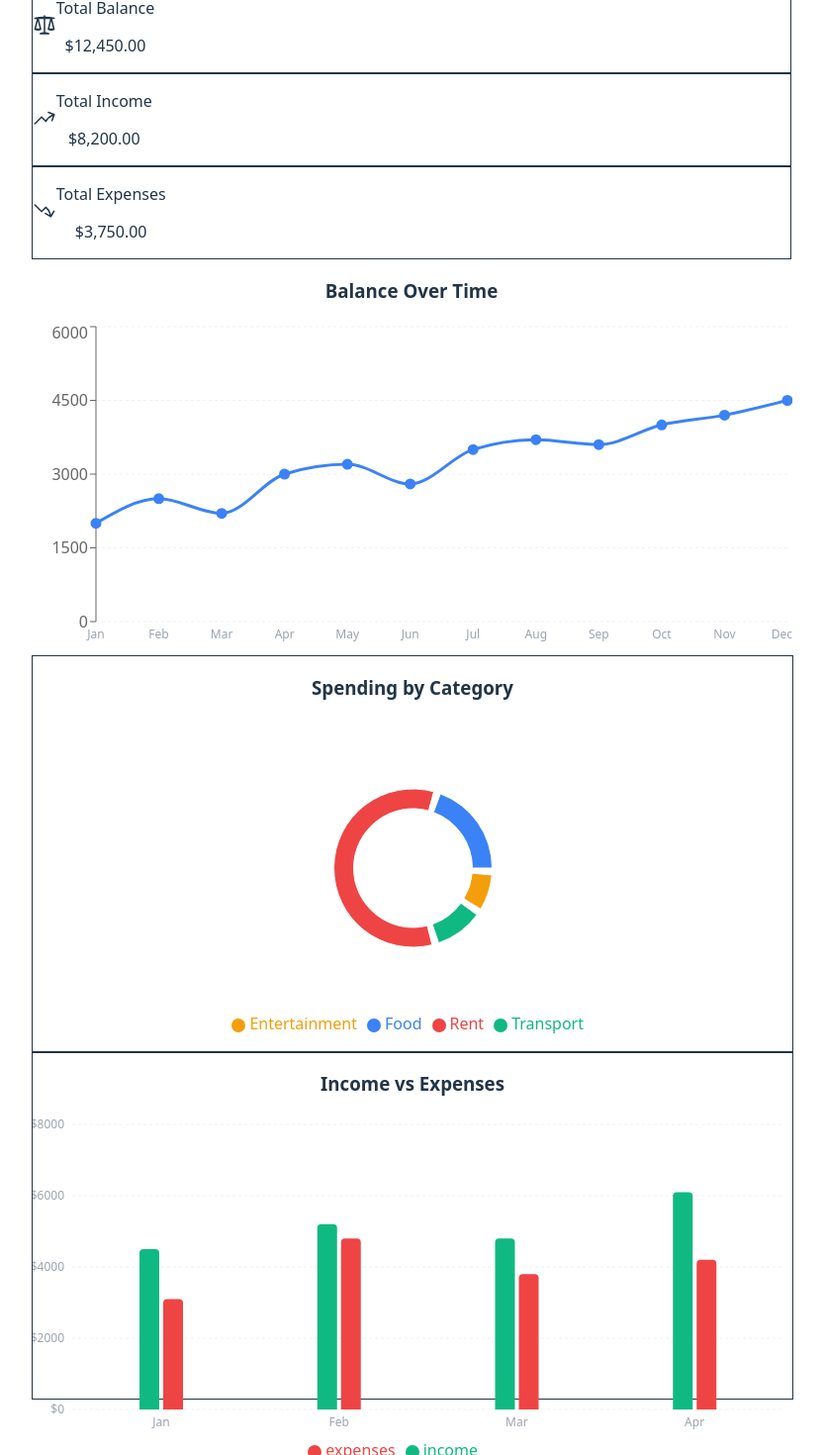
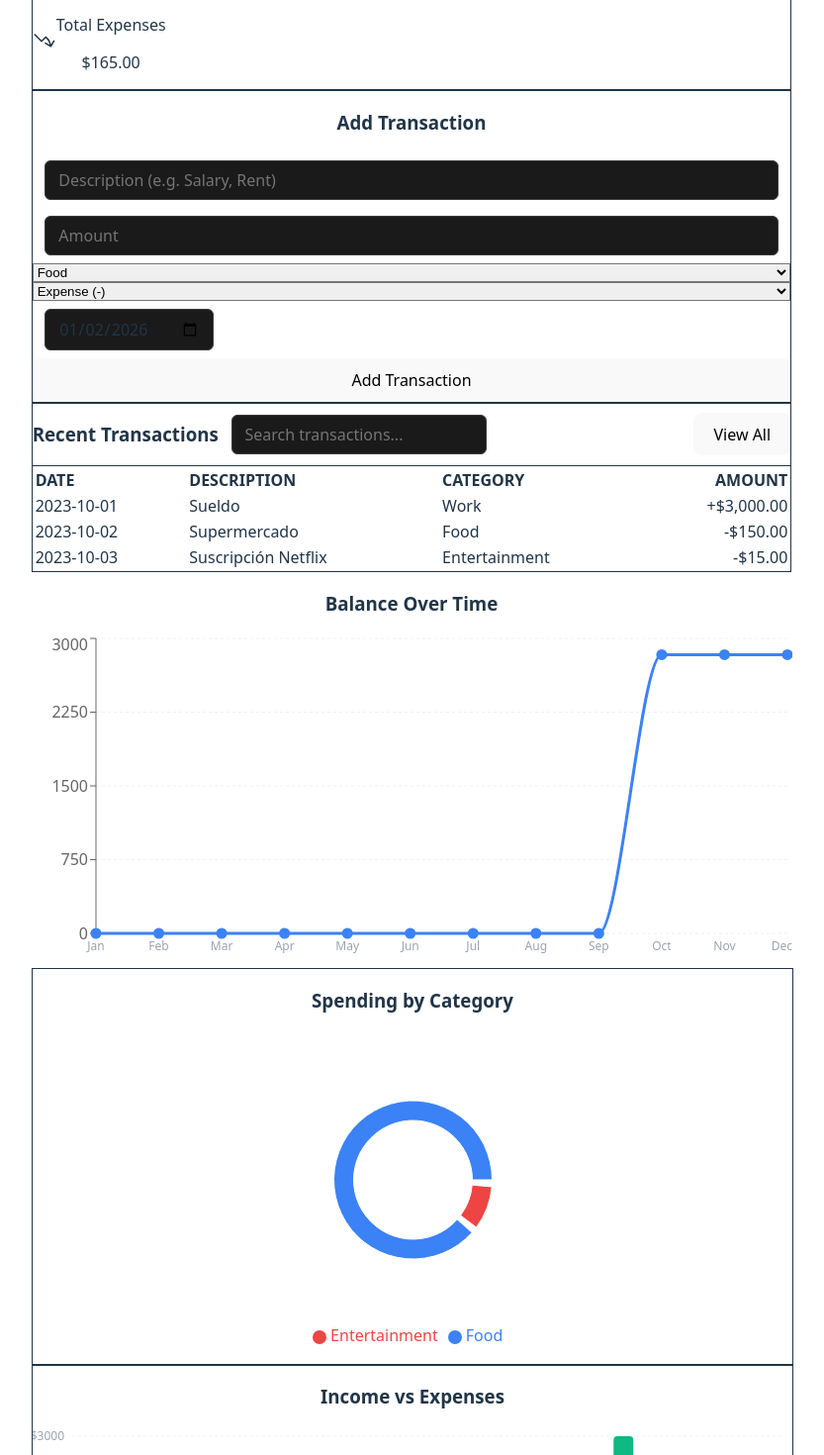
Before and after one commit to alef-garrido/bank-accnt-dashboard, a React (Vite) app: page / in a window 1280 px wide. Shown: the part 380-1850 px from the top of the page at 99% size, without its empty margins (224-1057 px from the left). Built offline with nearby package versions, Linux system fonts and the light colour scheme.

Commit message:
Add TransactionForm, persistence, and wire transactions to UI

```diff
--- a/src/App.tsx
+++ b/src/App.tsx
@@ -4,29 +4,51 @@ import { CategoryChart } from './components/CategoryChart'
 import { MonthlyComparisonChart } from './components/MonthlyComparisonChart'
 import { StatsGrid } from './components/StatsGrid'
 import { TransactionTable } from './components/TransactionTable'
+import { TransactionForm } from './components/TransactionForm'
+import { useLocalStorage } from './hooks/useLocalStorage'
+import type { Transaction } from './types'
+import { mockTransactions } from './types'
+import { calculateCategoryTotals, calculateMonthlyComparison, calculateBalanceOverTime } from './utils/dataHelpers'
 
 function App() {
+  const [transactions, setTransactions] = useLocalStorage<Transaction[]>('transactions', mockTransactions);
+  const totalIncome = transactions
+    .filter((t) => t.type === 'income')
+    .reduce((acc, t) => acc + t.amount, 0);
+
+  const totalExpenses = transactions
+    .filter((t) => t.type === 'expense')
+    .reduce((acc, t) => acc + t.amount, 0);
+
+  const totalBalance = totalIncome - totalExpenses;
   return (
     <div className='min-h-screen p-6 md:p-12'>
       <div className='max-w-7xl mx-auto'>
         <h1 className='text-3xl md:text-4xl font-bold text-gray-900 mb-8'>
           Financial Analytics Dashboard
         </h1>
-                  <div className='mt-8'>
-            <TransactionTable />
+        <StatsGrid totalBalance={totalBalance} totalIncome={totalIncome} totalExpenses={totalExpenses} />
+
+        {/* Transaction entry + list */}
+        <div className="mt-8 grid grid-cols-1 lg:grid-cols-3 gap-6">
+          <div className="lg:col-span-1">
+            <TransactionForm onAddTransaction={(tx) => setTransactions(prev => [tx, ...prev])} />
           </div>
-        <StatsGrid />
-        <div>
+          <div className="lg:col-span-2">
+            <TransactionTable transactions={transactions} />
+          </div>
+        </div>
+
+        <div className='mt-8'>
           <div className='h-[400px]'>
-            <BalanceChart />
+            <BalanceChart data={calculateBalanceOverTime(transactions)} />
           </div>
-          <div className='h-[400px]'>
-            <CategoryChart />
+          <div className='h-[400px] mt-6'>
+            <CategoryChart data={calculateCategoryTotals(transactions)} />
           </div>
-          <div className='h-[400px]'>
-            <MonthlyComparisonChart />
+          <div className='h-[400px] mt-6'>
+            <MonthlyComparisonChart data={calculateMonthlyComparison(transactions)} />
           </div>
-
         </div>
 
       </div>
--- a/src/components/BalanceChart.tsx
+++ b/src/components/BalanceChart.tsx
@@ -1,7 +1,7 @@
 import { LineChart, Line, XAxis, YAxis, CartesianGrid, Tooltip, ResponsiveContainer } from 'recharts';
 import { currencyFormatter } from '../utils/formatters';
 
-const data = [
+const defaultData = [
   { date: 'Jan', balance: 2000 },
   { date: 'Feb', balance: 2500 },
   { date: 'Mar', balance: 2200 },
@@ -16,7 +16,12 @@ const data = [
   { date: 'Dec', balance: 4500 },
 ];
 
-export const BalanceChart = () => {
+interface BalanceChartProps {
+  data?: { date: string; balance: number }[];
+}
+
+export const BalanceChart = ({ data }: BalanceChartProps) => {
+  const chartData = data ?? defaultData;
   // handles `undefined` values
   const tooltipFormatter: (value?: number) => [string, 'Balance'] = (value) => [
     value === undefined ? '—' : currencyFormatter(value),
@@ -27,7 +32,7 @@ export const BalanceChart = () => {
       <h3 className="text-lg font-semibold text-gray-700 mb-4 flex-shrink-0">Balance Over Time</h3>
       <div className="flex-grow px-8 min-h-0">
       <ResponsiveContainer width="100%" height="100%">
-        <LineChart data={data}>
+        <LineChart data={chartData}>
           <CartesianGrid strokeDasharray="3 3" vertical={false} stroke="#f0f0f0" />
           <XAxis
             dataKey="date"
--- a/src/components/CategoryChart.tsx
+++ b/src/components/CategoryChart.tsx
@@ -10,7 +10,12 @@ const mockData = [
   { name: 'Entertainment', value: 150 },
 ];
 
-export const CategoryChart = () => {
+interface CategoryChartProps {
+  data?: { name: string; value: number }[];
+}
+
+export const CategoryChart = ({ data }: CategoryChartProps) => {
+  const chartData = data ?? mockData;
   // handles `undefined` values from Recharts
   const tooltipFormatter = (value?: number): string =>
     value === undefined ? '—' : currencyFormatter(value);
@@ -21,7 +26,7 @@ export const CategoryChart = () => {
       <ResponsiveContainer width="100%" height="100%">
         <PieChart>
           <Pie
-            data={mockData}
+            data={chartData}
             cx="50%"
             cy="50%"
             innerRadius={60}
@@ -29,7 +34,7 @@ export const CategoryChart = () => {
             paddingAngle={5}
             dataKey="value"
           >
-            {mockData.map((_, index) => (
+            {chartData.map((_, index) => (
               <Cell key={`cell-${index}`} fill={COLORS[index % COLORS.length]} />
             ))}
           </Pie>
--- a/src/components/MonthlyComparisonChart.tsx
+++ b/src/components/MonthlyComparisonChart.tsx
@@ -1,19 +1,24 @@
 import { BarChart, Bar, XAxis, YAxis, CartesianGrid, Tooltip, Legend, ResponsiveContainer } from 'recharts';
 import { currencyFormatter } from '../utils/formatters';
 
-const data = [
+const defaultData = [
   { name: 'Jan', income: 4500, expenses: 3100 },
   { name: 'Feb', income: 5200, expenses: 4800 },
   { name: 'Mar', income: 4800, expenses: 3800 },
   { name: 'Apr', income: 6100, expenses: 4200 },
 ];
 
-export const MonthlyComparisonChart = () => {
+interface MonthlyComparisonChartProps {
+  data?: { name: string; income: number; expenses: number }[];
+}
+
+export const MonthlyComparisonChart = ({ data }: MonthlyComparisonChartProps) => {
+  const chartData = data ?? defaultData;
   return (
     <div className="bg-white p-6 rounded-xl shadow-sm border border-gray-100 h-[350px] w-full">
       <h3 className="text-lg font-semibold text-gray-700 mb-4">Income vs Expenses</h3>
       <ResponsiveContainer width="100%" height="100%">
-        <BarChart data={data} margin={{ top: 10, right: 10, left: -20, bottom: 0 }}>
+        <BarChart data={chartData} margin={{ top: 10, right: 10, left: -20, bottom: 0 }}>
           <CartesianGrid strokeDasharray="3 3" vertical={false} stroke="#f0f0f0" />
           <XAxis
             dataKey="name"
--- a/src/components/StatsGrid.tsx
+++ b/src/components/StatsGrid.tsx
@@ -1,25 +1,30 @@
 import { HiArrowTrendingUp, HiArrowTrendingDown, HiScale } from 'react-icons/hi2';
 import { StatCard } from './StatCard';
 
-export const StatsGrid = () => {
-  // Estos datos luego vendrán de tu estado global/localstorage
+interface StatsGridProps {
+  totalBalance: number;
+  totalIncome: number;
+  totalExpenses: number;
+}
+
+export const StatsGrid = ({ totalBalance, totalIncome, totalExpenses }: StatsGridProps) => {
   return (
     <div className="grid grid-cols-1 md:grid-cols-3 gap-6 mb-8">
       <StatCard
         title="Total Balance"
-        amount={12450.0}
+        amount={totalBalance}
         icon={<HiScale size={24} />}
         color="blue"
       />
       <StatCard
         title="Total Income"
-        amount={8200.0}
+        amount={totalIncome}
         icon={<HiArrowTrendingUp size={24} />}
         color="green"
       />
       <StatCard
         title="Total Expenses"
-        amount={3750.0}
+        amount={totalExpenses}
         icon={<HiArrowTrendingDown size={24} />}
         color="red"
       />
--- a/src/components/TransactionTable.tsx
+++ b/src/components/TransactionTable.tsx
@@ -1,8 +1,11 @@
 import { currencyFormatter } from '../utils/formatters';
 import type { Transaction } from '../types';
-import { mockTransactions } from '../types';
 
-export const TransactionTable = () => {
+interface TransactionTableProps {
+  transactions: Transaction[];
+}
+
+export const TransactionTable = ({ transactions }: TransactionTableProps) => {
   return (
     <div className="border border-gray-100 ">
       <div className="border-b border-gray-100 p-4 flex justify-between items-center">
@@ -29,7 +32,7 @@ export const TransactionTable = () => {
             </tr>
           </thead>
           <tbody className="divide-y divide-gray-100">
-            {mockTransactions.map((t: Transaction) => (
+            {transactions.map((t: Transaction) => (
               <tr key={t.id}>
                 <td className="text-sm">{t.date}</td>
                 <td className="text-sm font-medium">{t.description}</td>
--- /dev/null
+++ b/src/hooks/useLocalStorage.ts
@@ -0,0 +1,23 @@
+import { useState, useEffect } from 'react';
+
+export function useLocalStorage<T>(key: string, initialValue: T) {
+  const [storedValue, setStoredValue] = useState<T>(() => {
+    try {
+      const item = window.localStorage.getItem(key);
+      return item ? (JSON.parse(item) as T) : initialValue;
+    } catch (e) {
+      console.warn('Failed to read from localStorage key', key, e);
+      return initialValue;
+    }
+  });
+
+  useEffect(() => {
+    try {
+      window.localStorage.setItem(key, JSON.stringify(storedValue));
+    } catch (e) {
+      console.warn('Failed to write to localStorage key', key, e);
+    }
+  }, [key, storedValue]);
+
+  return [storedValue, setStoredValue] as const;
+}
--- a/src/utils/dataHelpers.ts
+++ b/src/utils/dataHelpers.ts
@@ -28,3 +28,35 @@ export const aggregateMonthlyData = () => {
     expenses: Math.floor(Math.random() * 3000) + 1000,
   }));
 };
+
+const MONTH_NAMES = ['Jan','Feb','Mar','Apr','May','Jun','Jul','Aug','Sep','Oct','Nov','Dec'];
+
+export const calculateMonthlyComparison = (transactions: { amount: number; type: 'income'|'expense'; date: string }[]) => {
+  const months = MONTH_NAMES.map((name, idx) => ({ name, income: 0, expenses: 0 }));
+
+  transactions.forEach(t => {
+    const d = new Date(t.date);
+    const m = d.getMonth();
+    if (t.type === 'income') months[m].income += t.amount;
+    else months[m].expenses += t.amount;
+  });
+
+  return months;
+};
+
+export const calculateBalanceOverTime = (transactions: { amount: number; type: 'income'|'expense'; date: string }[]) => {
+  const monthly = Array(12).fill(0);
+  transactions.forEach(t => {
+    const m = new Date(t.date).getMonth();
+    monthly[m] += t.type === 'income' ? t.amount : -t.amount;
+  });
+
+  // cumulative
+  const result: { date: string; balance: number }[] = [];
+  let cum = 0;
+  for (let i = 0; i < 12; i++) {
+    cum += monthly[i];
+    result.push({ date: MONTH_NAMES[i], balance: cum });
+  }
+  return result;
+};
```
